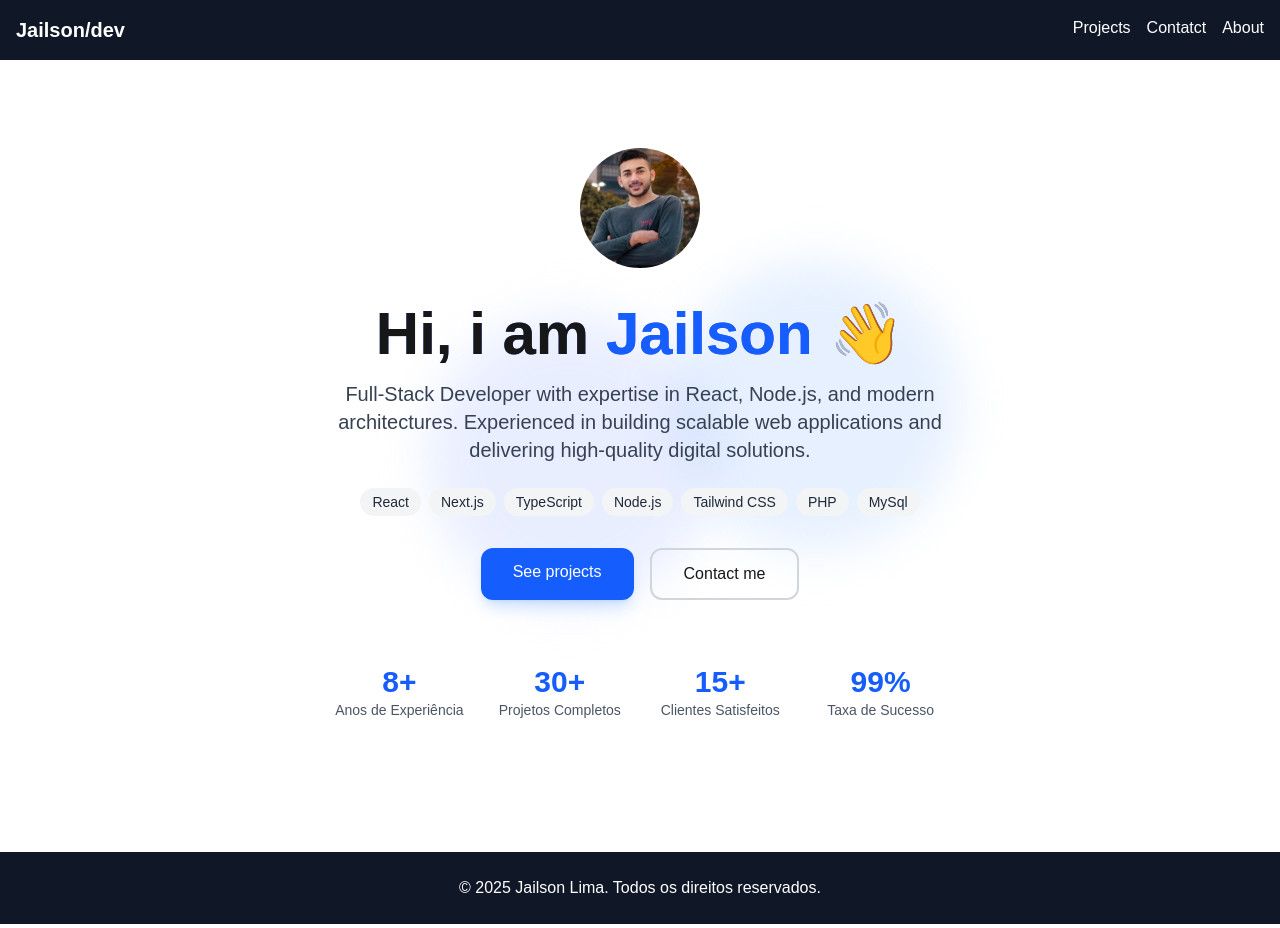
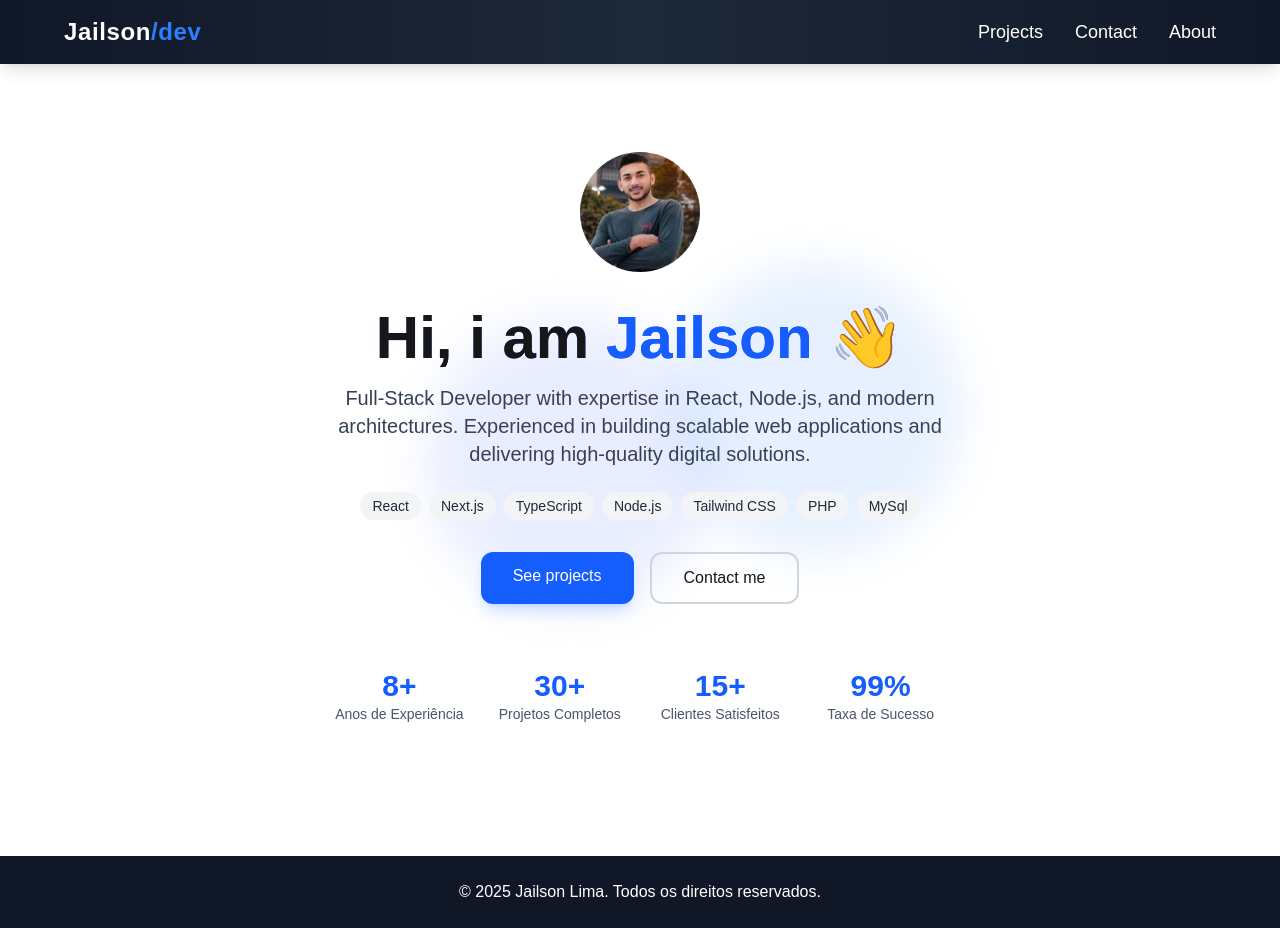
Before and after one commit to Jailsonb87/portfolio_main, a Next.js app: page / in a window 1280 px wide. Built offline with nearby package versions, Linux system fonts and the light colour scheme.

Commit message:
update navbar

```diff
--- a/app/components/Navbar.tsx
+++ b/app/components/Navbar.tsx
@@ -1,15 +1,80 @@
 "use client";
+import { useState } from "react";
 import Link from "next/link";
+import { Menu, X } from "lucide-react";
+import { motion, AnimatePresence } from "framer-motion";
 
 export default function Navbar() {
+  const [isOpen, setIsOpen] = useState(false);
+
   return (
-    <nav className="bg-gray-900 text-white p-4 flex justify-between">
-      <Link href="/" className="font-bold text-xl">Jailson/dev</Link>
-      <div className="flex gap-4">
-        <Link href="/projects">Projects</Link>
-        <Link href="/contact">Contatct</Link>
-        <Link href="/about">About</Link>
+    <nav className="bg-gradient-to-r from-gray-900 via-gray-800 to-gray-900 text-white px-6 py-4 shadow-lg sticky top-0 z-50">
+      <div className="flex justify-between items-center max-w-6xl mx-auto">
+        {/* Logo */}
+        <Link
+          href="/"
+          className="font-extrabold text-2xl tracking-wide hover:text-blue-400 transition"
+        >
+          Jailson<span className="text-blue-500">/dev</span>
+        </Link>
+
+        {/* Menu Desktop */}
+        <div className="hidden md:flex gap-8 text-lg font-medium">
+          <Link href="/projects" className="hover:text-blue-400 transition">
+            Projects
+          </Link>
+          <Link href="/contact" className="hover:text-blue-400 transition">
+            Contact
+          </Link>
+          <Link href="/about" className="hover:text-blue-400 transition">
+            About
+          </Link>
+        </div>
+
+        {/* Botão Mobile */}
+        <button
+          onClick={() => setIsOpen(!isOpen)}
+          className="md:hidden p-2 rounded-lg hover:bg-gray-800 transition"
+        >
+          {isOpen ? <X size={28} /> : <Menu size={28} />}
+        </button>
       </div>
+
+      {/* Dropdown Mobile com animação */}
+      <AnimatePresence>
+        {isOpen && (
+          <motion.div
+            key="dropdown"
+            initial={{ opacity: 0, y: -20 }}
+            animate={{ opacity: 1, y: 0 }}
+            exit={{ opacity: 0, y: -20 }}
+            transition={{ duration: 0.3, ease: "easeInOut" }}
+            className="md:hidden flex flex-col gap-4 mt-4 bg-gray-800 rounded-xl p-4 shadow-lg"
+          >
+            <Link
+              href="/projects"
+              onClick={() => setIsOpen(false)}
+              className="hover:text-blue-400 transition"
+            >
+              Projects
+            </Link>
+            <Link
+              href="/contact"
+              onClick={() => setIsOpen(false)}
+              className="hover:text-blue-400 transition"
+            >
+              Contact
+            </Link>
+            <Link
+              href="/about"
+              onClick={() => setIsOpen(false)}
+              className="hover:text-blue-400 transition"
+            >
+              About
+            </Link>
+          </motion.div>
+        )}
+      </AnimatePresence>
     </nav>
   );
 }
```
Also changed, not shown: package.json (+7 -2 lines), 1 other file (tests, documents, lock files or other folders).
